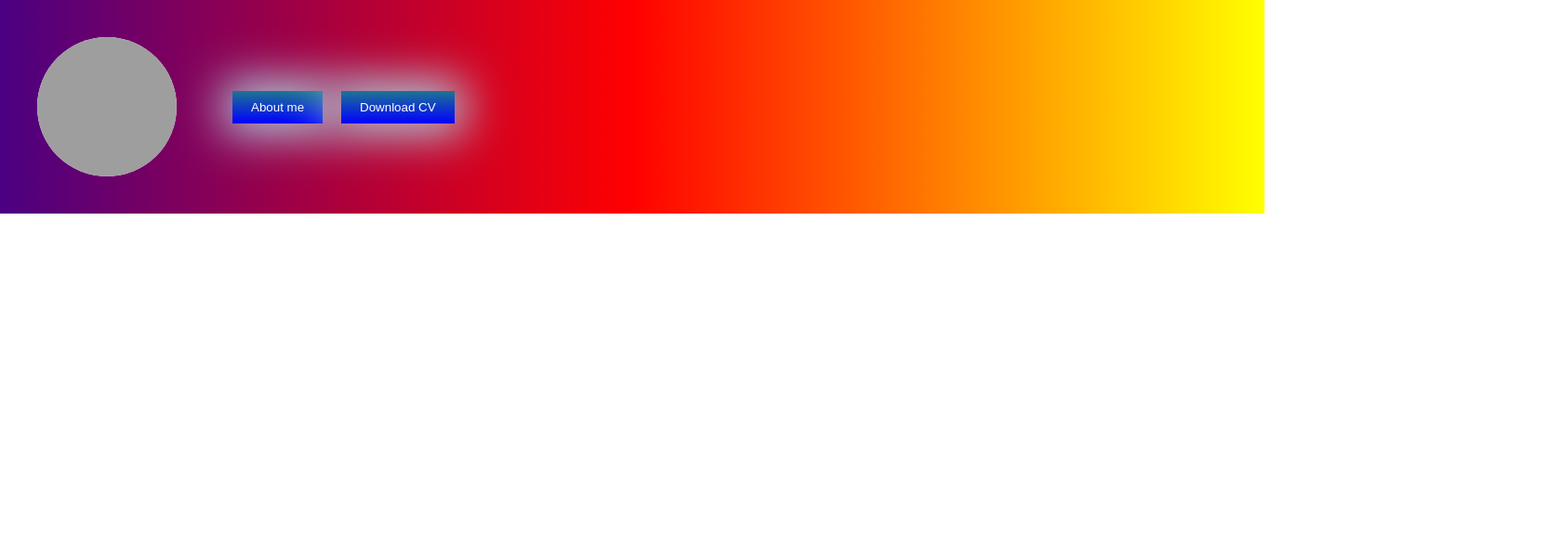
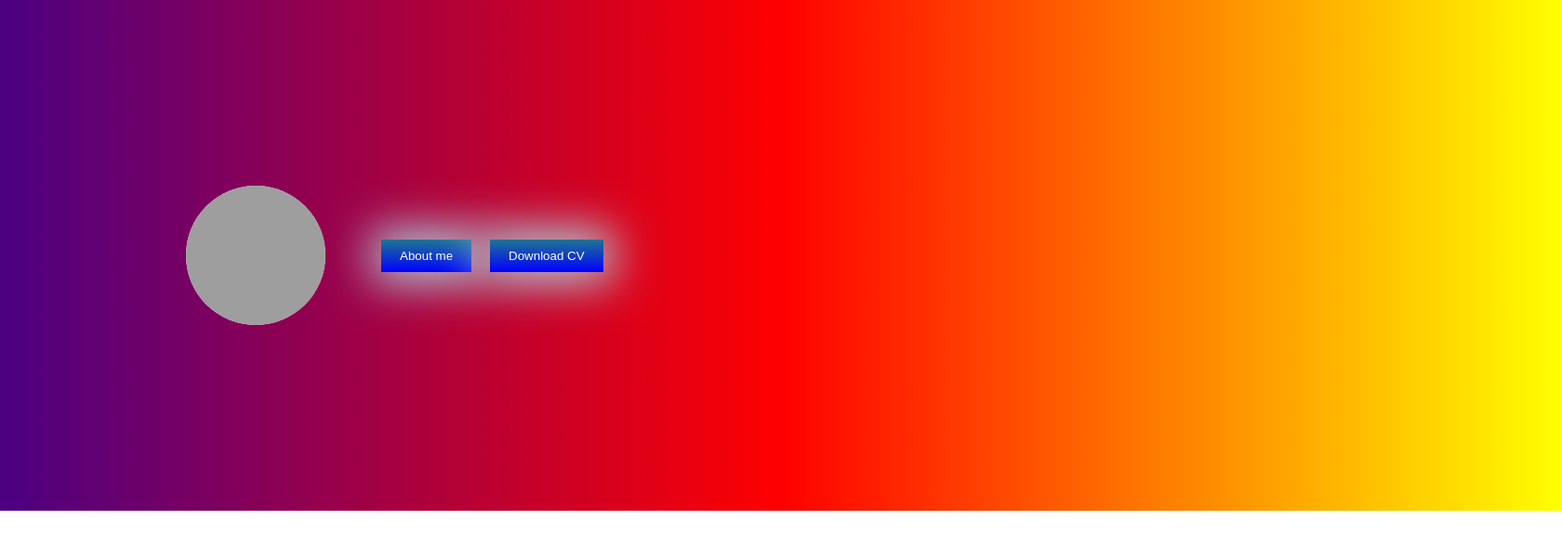
Before and after one commit to ALFISAYFULLAH/FEBRUARI, a plain HTML site: page index.html in a window 1280 px wide. Shown: the whole page at 93% size, 1680 px wide, since content can reach past the window. Drawn offline with Linux system fonts and the light colour scheme; grey boxes are pictures that could not be loaded.

Commit message:
change: padding container

```diff
--- a/index.html
+++ b/index.html
@@ -14,7 +14,7 @@
       .conatainer {
         width: 100%;
         background: linear-gradient(to right, indigo, red, yellow);
-        padding: 40px;
+        padding: 200px;
         display: flex;
         align-items: center;
         gap: 20px;
```
